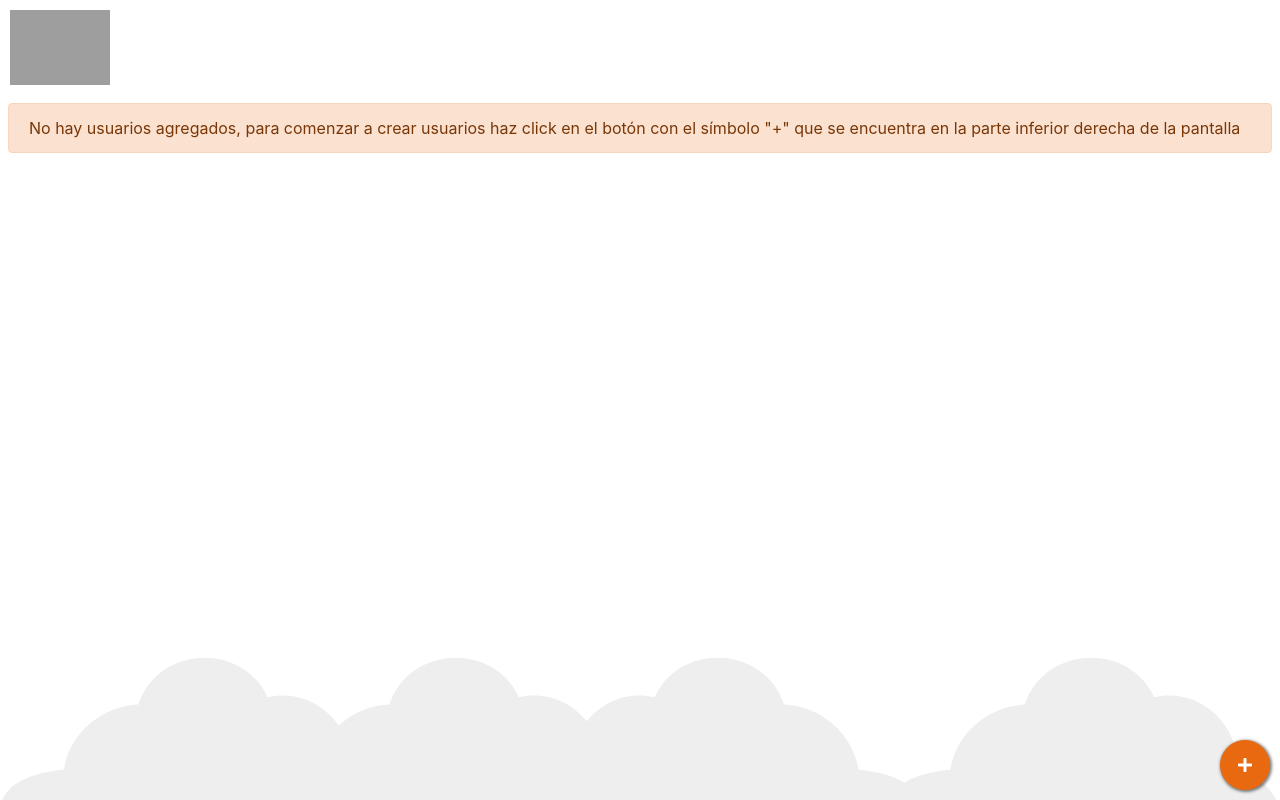
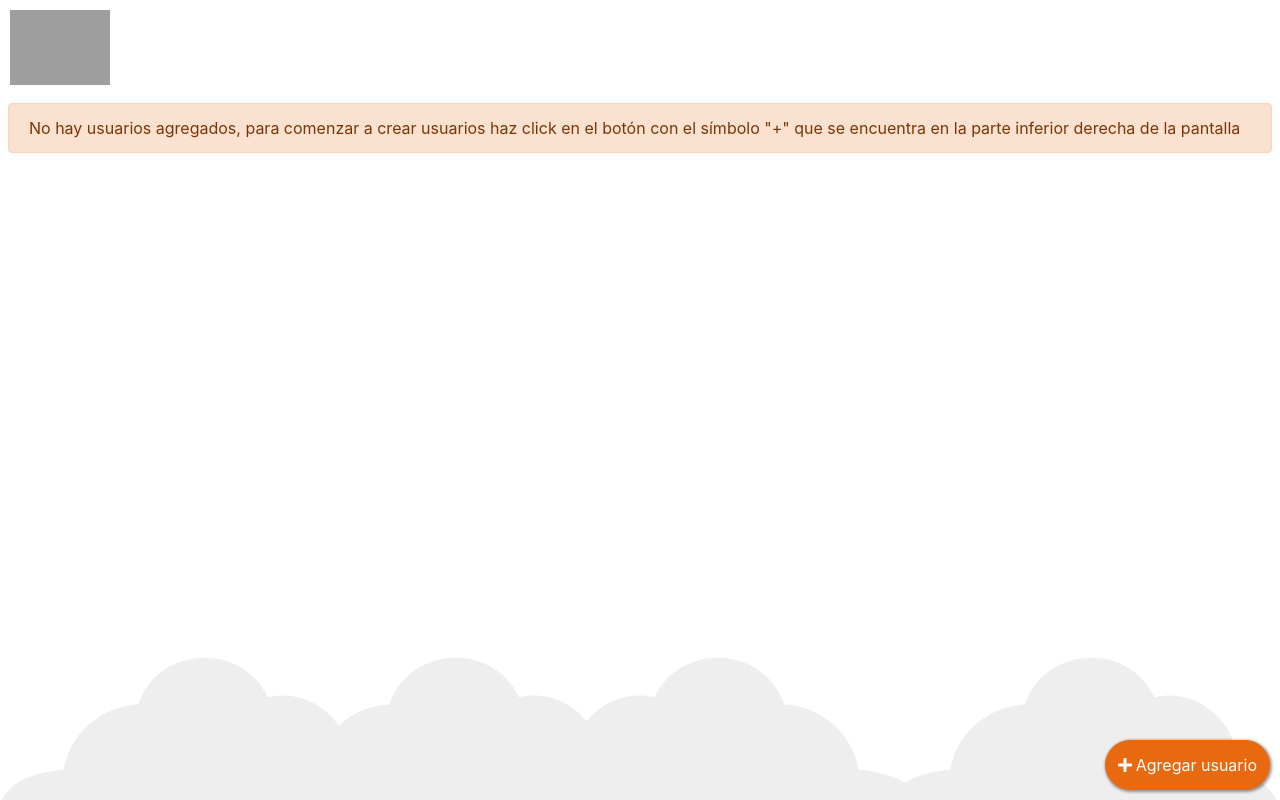
Before and after one commit to Roderick777/nectiauser, an Angular app: page / in a window 1280 px wide. Built offline with nearby package versions, Linux system fonts and the light colour scheme; grey boxes are pictures that could not be loaded.

Commit message:
animación

```diff
--- a/src/app/pages/inicio/inicio.component.scss
+++ b/src/app/pages/inicio/inicio.component.scss
@@ -8,9 +8,6 @@
 
         }
     }
-}
-*{
-    transition: all ease .5s;
 }
 .card{
     min-height: 150px;
--- a/src/app/pages/inicio/inicio.component.ts
+++ b/src/app/pages/inicio/inicio.component.ts
@@ -57,7 +57,7 @@ export class InicioComponent {
       datos.splice(indice, 1)
       localStorage.setItem('usuarios_nectia', JSON.stringify(datos))
       c.usuarios = datos
-    }, tiempo + 100)
+    }, tiempo * 2)
   }
 
 }
--- a/src/styles/styles.scss
+++ b/src/styles/styles.scss
@@ -11,14 +11,24 @@
     position: fixed;
     bottom: 10px;
     right: 10px;
-    width: 50px;
     .boton__flotante{
       border-radius: 50px;
       height: 50px;
-      width: 50px;
-      box-shadow: 1px 1px 3px 1px rgba(0,0,0,.5);
+      box-shadow: 1px 1px 3px 1px rgba(0,0,0,.4);
       .boton__texto__flotante{
-          display: none;
       }
     }
 }
+
+@media (max-width: 640px){
+    .contenedor__flotante{
+        .boton__flotante{
+          height: 50px;
+          width: 50px;
+          box-shadow: 1px 1px 3px 1px rgba(0,0,0,.4);
+          .boton__texto__flotante{
+              display: none;
+          }
+        }
+    }
+}
```
